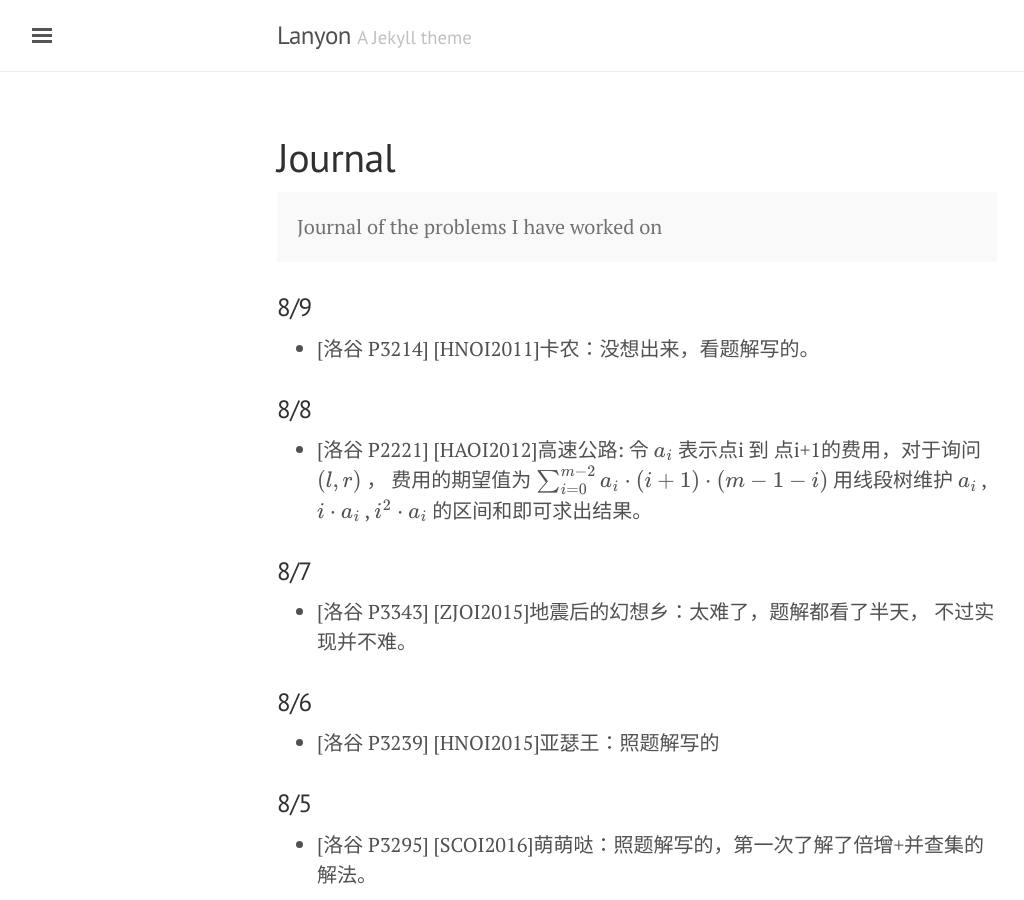
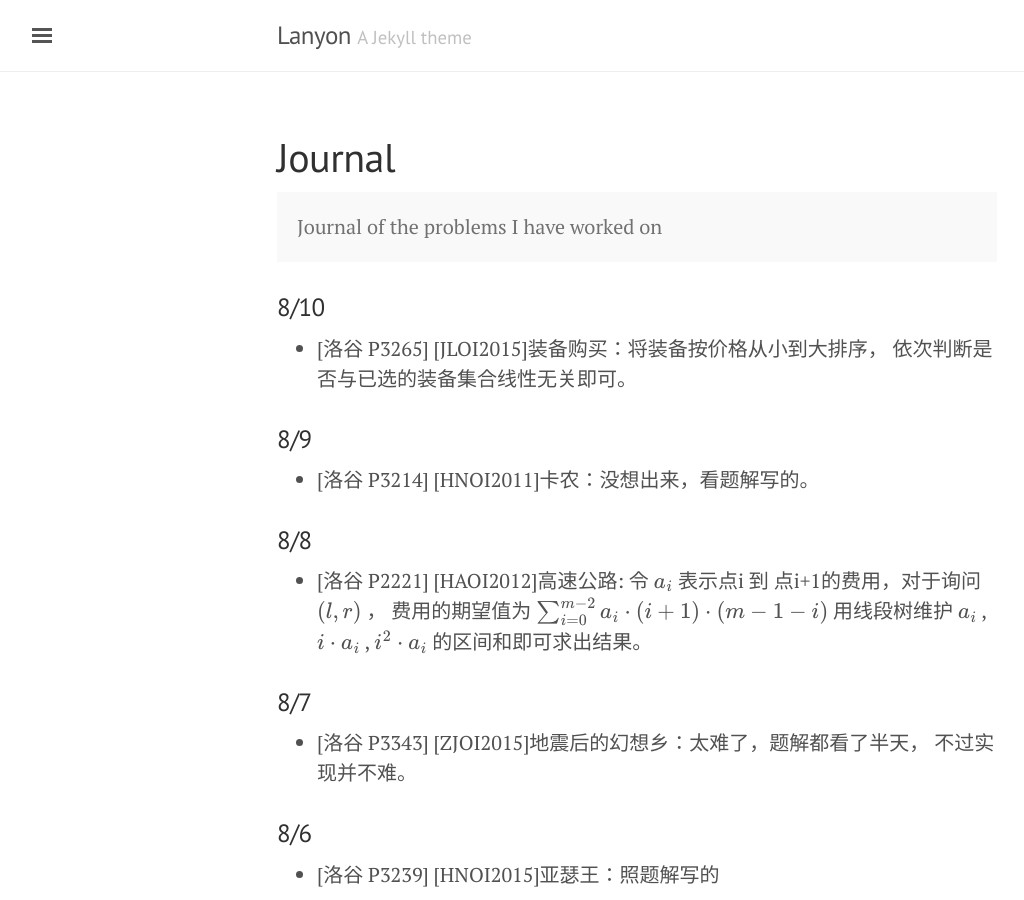
Before and after one commit to atubo/online-judge, a Jekyll site: the page built from docs/journal.md, in a window 1280 px wide and 900 px high. Shown: the whole window, without its empty margins (3-1027 px from the left). Built offline with Jekyll 4.4.1, drawn with Linux system fonts in a browser that asks for light colours; formulas are drawn with MathJax 3.

Commit message:
[Luogu P3265] [JLOI2015]装备购买

```diff
--- a/docs/journal.md
+++ b/docs/journal.md
@@ -6,6 +6,10 @@ title: Journal
 <p class="message">
 Journal of the problems I have worked on
 </p>
+
+### 8/10
+* [洛谷 P3265] [JLOI2015]装备购买：将装备按价格从小到大排序，
+依次判断是否与已选的装备集合线性无关即可。
 
 ### 8/9
 * [洛谷 P3214] [HNOI2011]卡农：没想出来，看题解写的。
```
Also changed, not shown: 1 other file.
